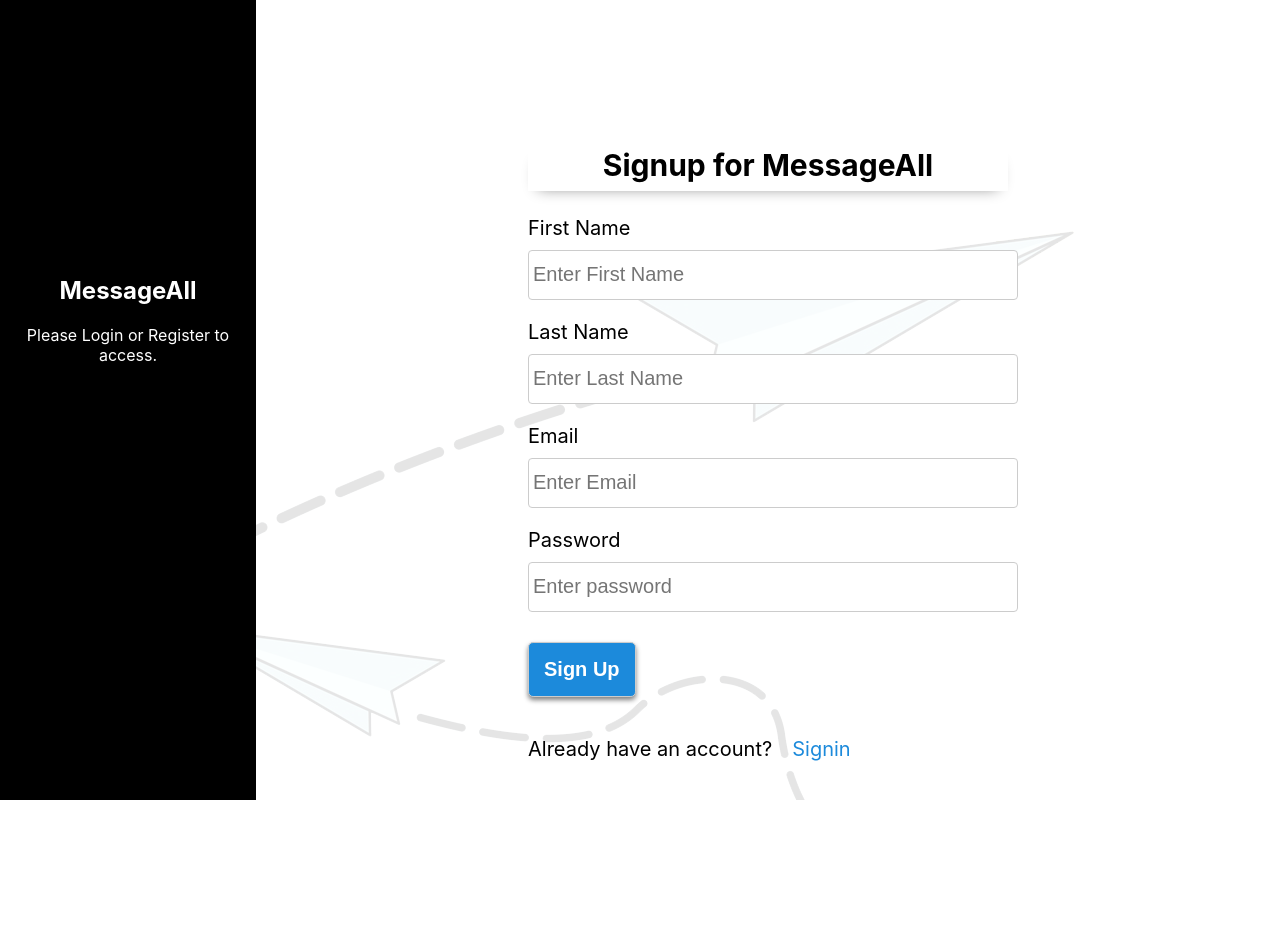
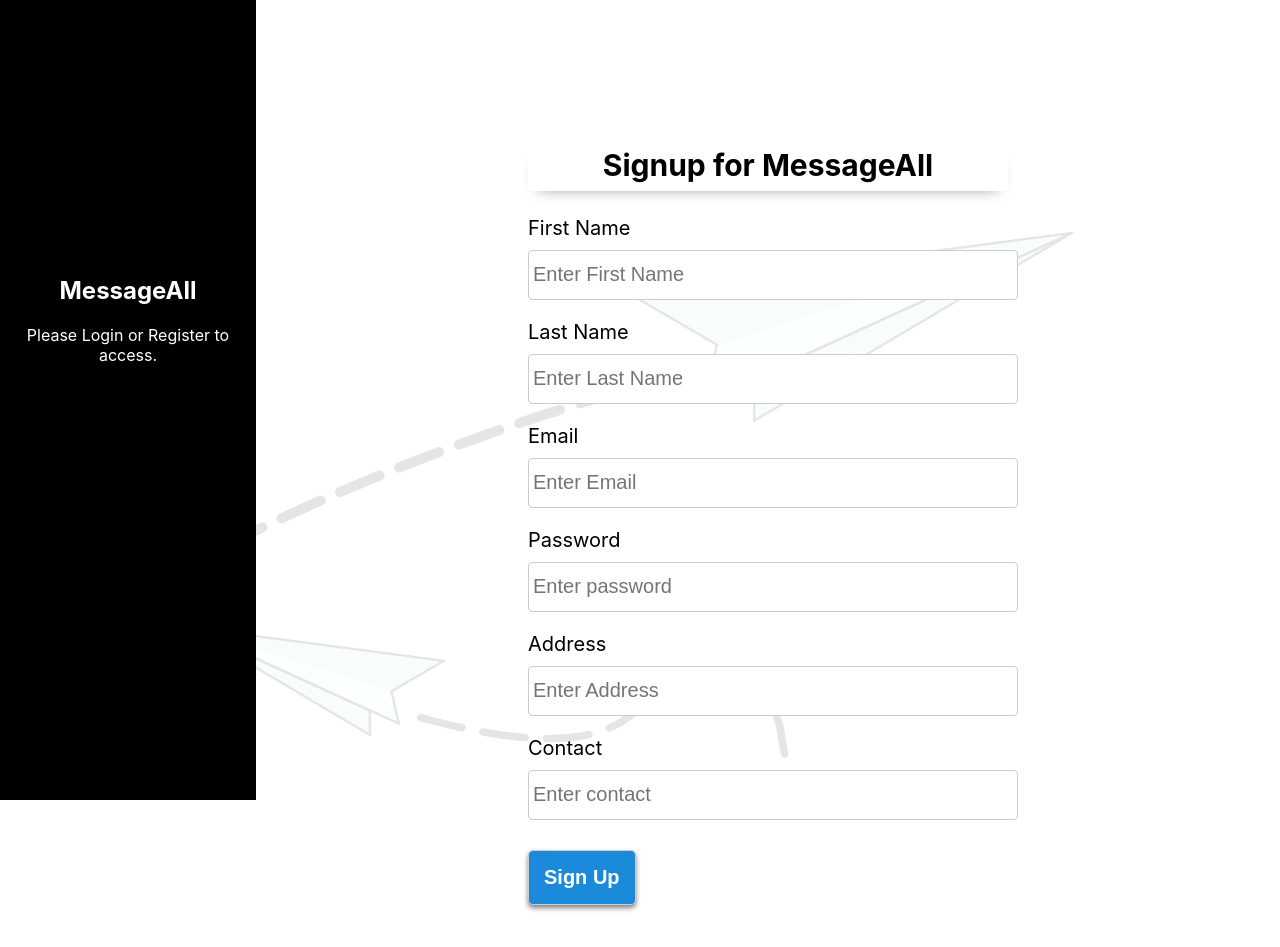
Before and after one commit to susankoju/travis-messageall, a React (Create React App) app: page /travis-messageall/signup in a window 1280 px wide. Shown: the top 947 px of the page. Before the commit the page ends 801 px from the top, so only its background shows below. Built offline with nearby package versions, Linux system fonts and the light colour scheme.

Commit message:
signup deploy

```diff
--- a/src/components/Signup.js
+++ b/src/components/Signup.js
@@ -28,11 +28,11 @@
                             Signup for MessageAll
                         </h2>
                         <div className="form-row">
-                            <div className="form-group ">
+                            <div className="form-group half">
                                 <label htmlFor="firstName">First Name</label>
                                 <input required type="text" placeholder="Enter First Name" className="form-control" id="firstName" name="firstName"></input>
                             </div>
-                            <div className="form-group ">
+                            <div className="form-group half">
                                 <label htmlFor="lastName">Last Name</label>
                                 <input required type="text" placeholder="Enter Last Name" className="form-control" id="lastName" name="lastName"></input>
                             </div>
@@ -47,6 +47,18 @@
                             <div className="form-group">
                                 <label htmlFor="password">Password</label>
                                 <input required type="password" minLength="8" placeholder="Enter password" className="form-control" id="password" name="password"></input>
+                            </div>
+                        </div>
+                        <div className="form-row">
+                            <div className="form-group">
+                                <label htmlFor="address">Address</label>
+                                <input required type="text" placeholder="Enter Address" className="form-control" id="address" name="address"></input>
+                            </div>
+                        </div>
+                        <div className="form-row">
+                            <div className="form-group">
+                                <label htmlFor="contact">Contact</label>
+                                <input required type="text" placeholder="Enter contact" className="form-control" id="contact" name="contact"></input>
                             </div>
                         </div>
                         <div className="form-row">
@@ -76,6 +88,8 @@
             'firstName': e.target.firstName.value,
             'lastName': e.target.lastName.value,
             'email': e.target.email.value,
+            'address': e.target.address.value,
+            'contact': e.target.contact.value,
             'password': e.target.password.value
         }
         Axios.post(SERVER.URL+'/user/signup', data)
```
Also changed, not shown: .travis.yml, 2 other files (tests, documents, lock files or other folders).
